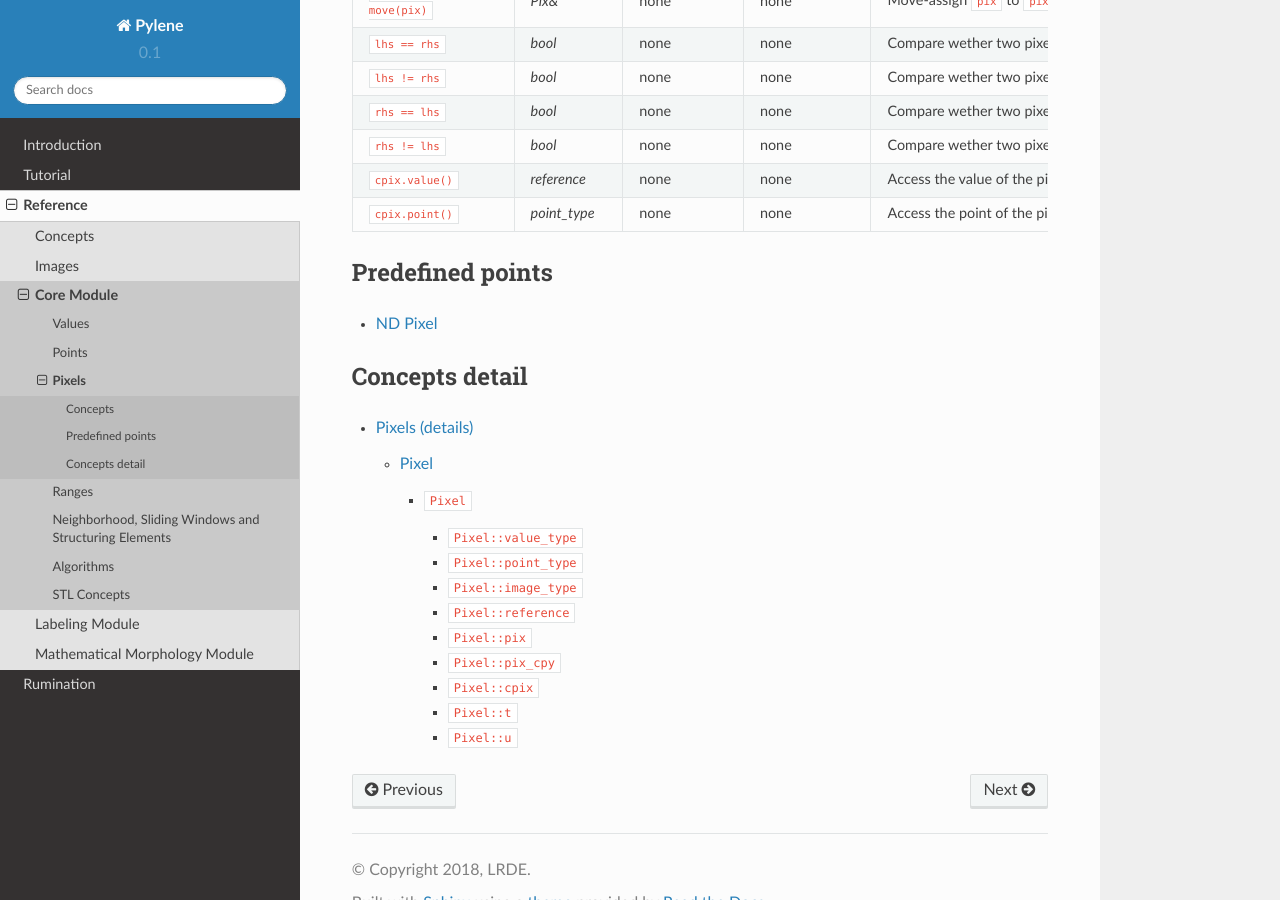
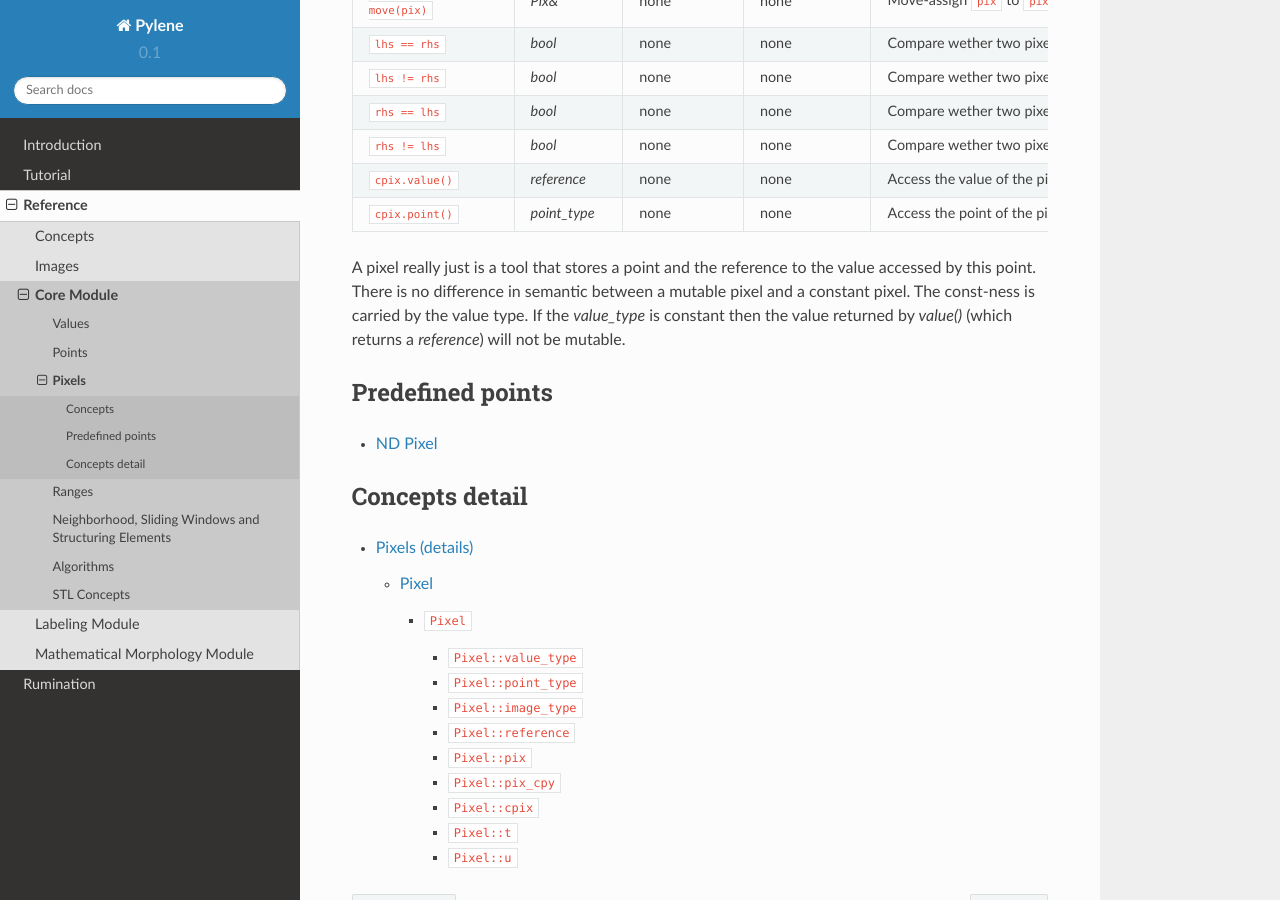
Before and after one commit to GerHobbelt/pylene, a Sphinx documentation site: the page built from doc/source/core/pixels.rst, in a window 1280 px wide and 900 px high, scrolled down 1442 px. Built offline with Sphinx 7.4.7 and the Read the Docs theme 2.0.0, drawn with Linux system fonts in a browser that asks for light colours; some of the changed text lies outside the part shown.

Commit message:
Add explanation on pixel constness carrying no information

```diff
--- a/doc/source/core/pixels.rst
+++ b/doc/source/core/pixels.rst
@@ -3,7 +3,7 @@ Pixels
 ======
 
 
-Information about the couple (Point, Value) when browsing an image.
+Information about the couple (Point, Value&) when browsing an image.
 
 
 
@@ -89,6 +89,11 @@ Then we have the following valid expressions :
 | ``cpix.point()``        | `point_type` | none          | none           | Access the point of the pixel ``pix``             |
 +-------------------------+--------------+---------------+----------------+---------------------------------------------------+
 
+A pixel really just is a tool that stores a point and the reference to the value accessed by this point.
+There is no difference in semantic between a mutable pixel and a constant pixel. The const-ness is carried by the value type.
+If the `value_type` is constant then the value returned by `value()` (which returns a `reference`) will not be mutable.
+
+
 
 
 Predefined points
```
